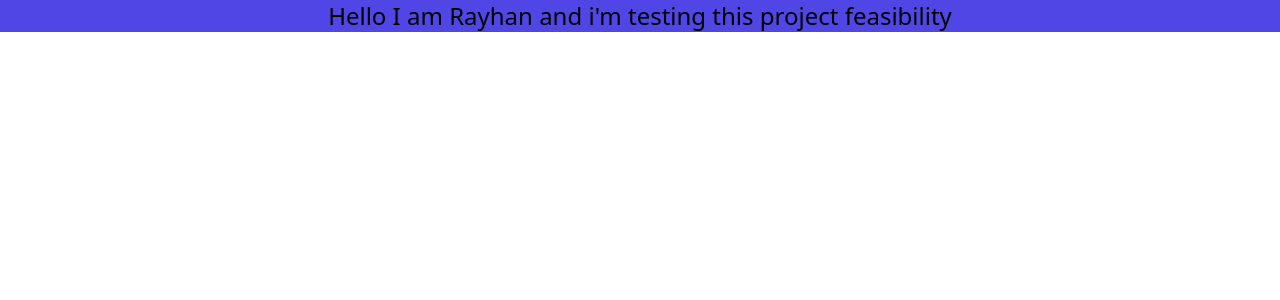
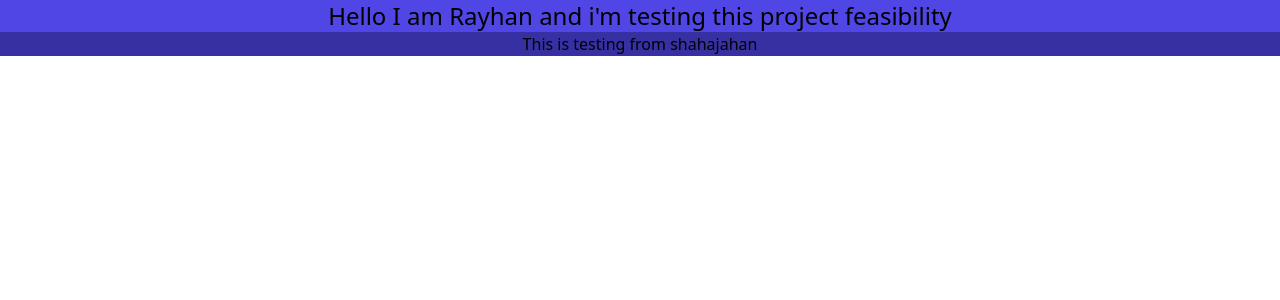
Before and after one commit to Abu-0-RayhaN/Renting_A_Home, a Django app: page / in a window 1280 px wide. Shown: the top 300 px of the page. Run offline with Django 4.2, Linux system fonts and the light colour scheme; style sheets or scripts are compiled from the project's sources; some libraries are stand-ins or nearby versions.

Commit message:
tailwind set up done

```diff
--- a/templates/index.html
+++ b/templates/index.html
@@ -14,6 +14,7 @@
 <body>
     <p class="text-center text-2xl bg-slate-800 hover:bg-indigo-600">Hello I am Rayhan and i'm testing this project
         feasibility</p>
+    <p class="text-center bg-indigo-800">This is testing from shahajahan</p>
 </body>
 
 </html>
```
